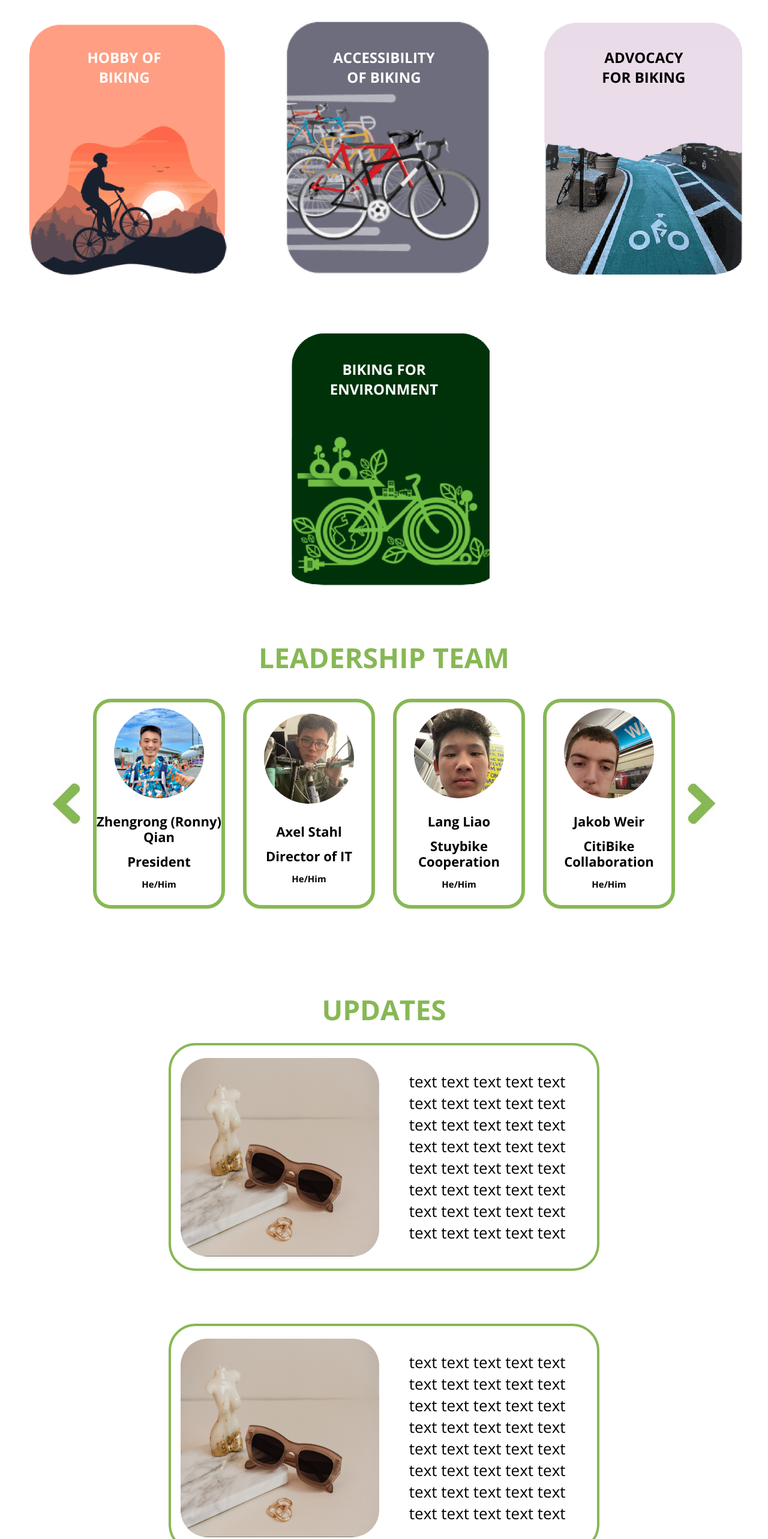
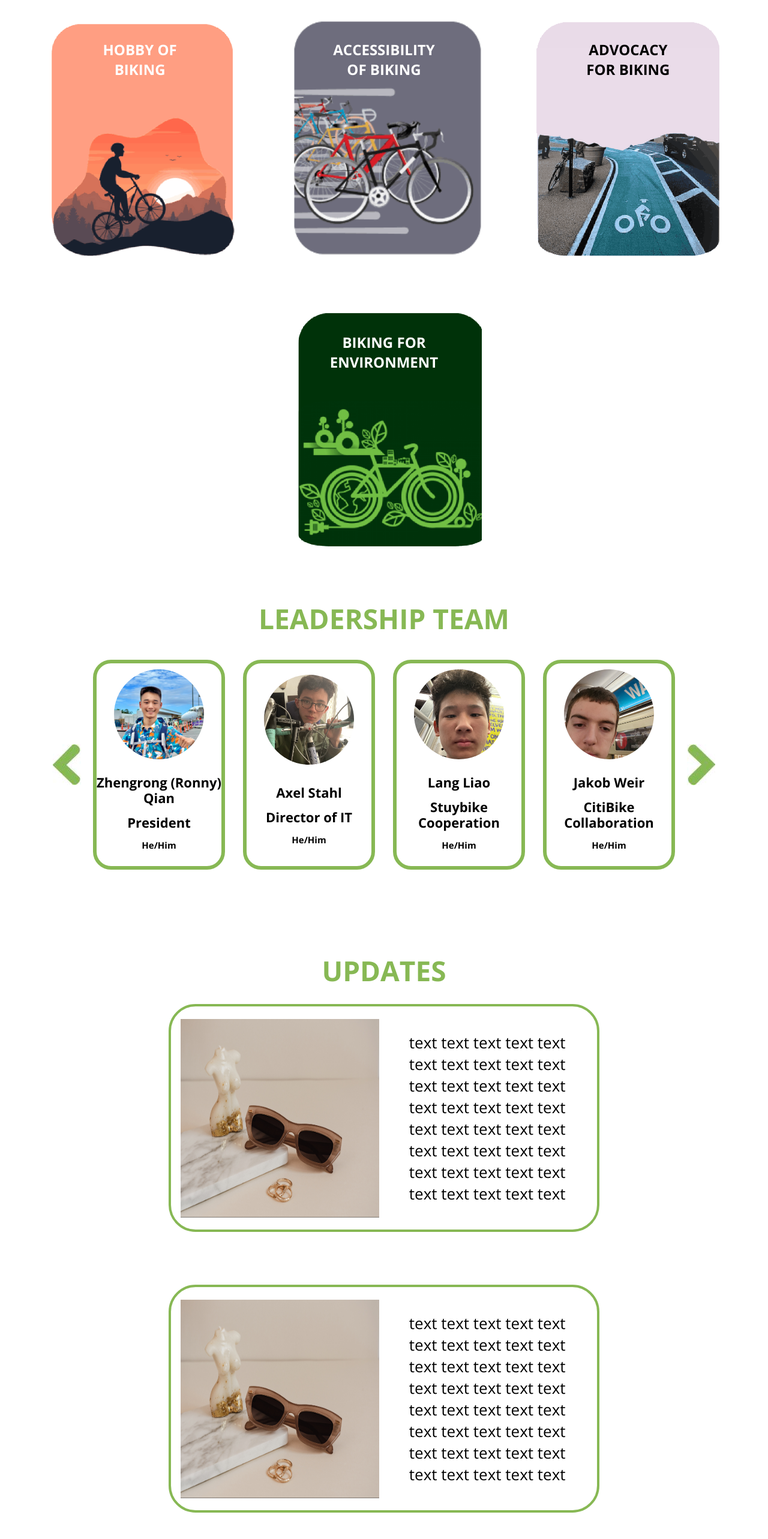
Before and after one commit to zqian50/testnextjsghpages, a Next.js app: page / in a window 1280 px wide. Shown: the part 1011-3577 px from the top of the page at 60% size. Built offline with nearby package versions, Linux system fonts and the light colour scheme.

Commit message:
small fix

```diff
--- a/app/page.js
+++ b/app/page.js
@@ -206,7 +206,6 @@ export default function Home() {
           objectFit="contain"
           width={0}
           height={0}
-          style={{ width: '100vw', height: 'auto' }}
         />
         </a>
       </div>
--- a/app/page.module.css
+++ b/app/page.module.css
@@ -45,8 +45,8 @@
   justify-content: center;
 }
 .missionContainer {
-  width: 351px;
-  height: 438px;
+  width: 325px;
+  height: 405.6px;
   position: relative;
   color: white;
 }
@@ -117,9 +117,9 @@
   color: #000000;
   max-width: 20ch;
 }
-.image {
-  border-radius: 45px;
-
+.groupPic img {
+  width: 60vw;
+  height: auto;
 }
 
 .groupPic {
@@ -176,4 +176,7 @@
   .groupPic {
     transform: scale(1.15);
   }
+  .groupPic img {
+    width: 100vw;
+  }
 }
```
